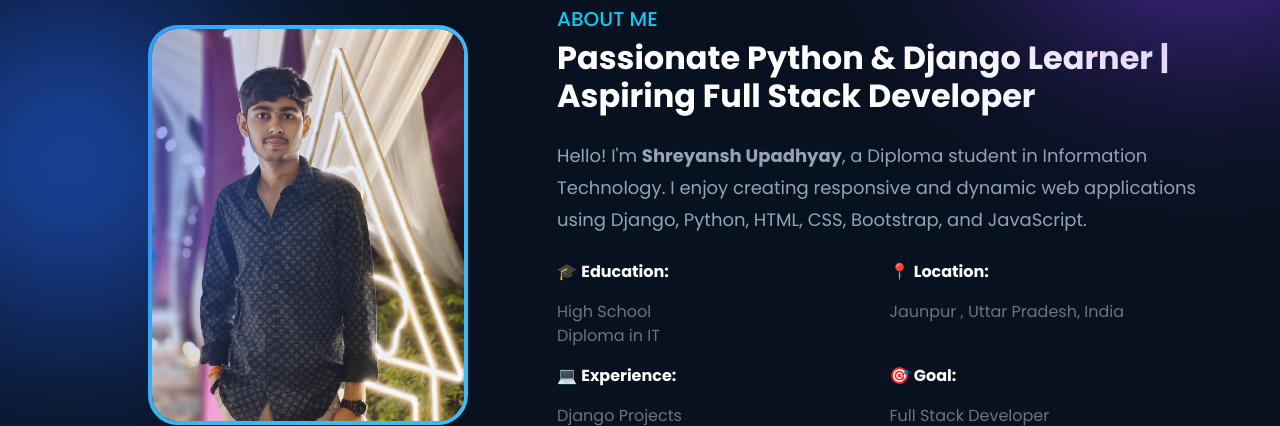
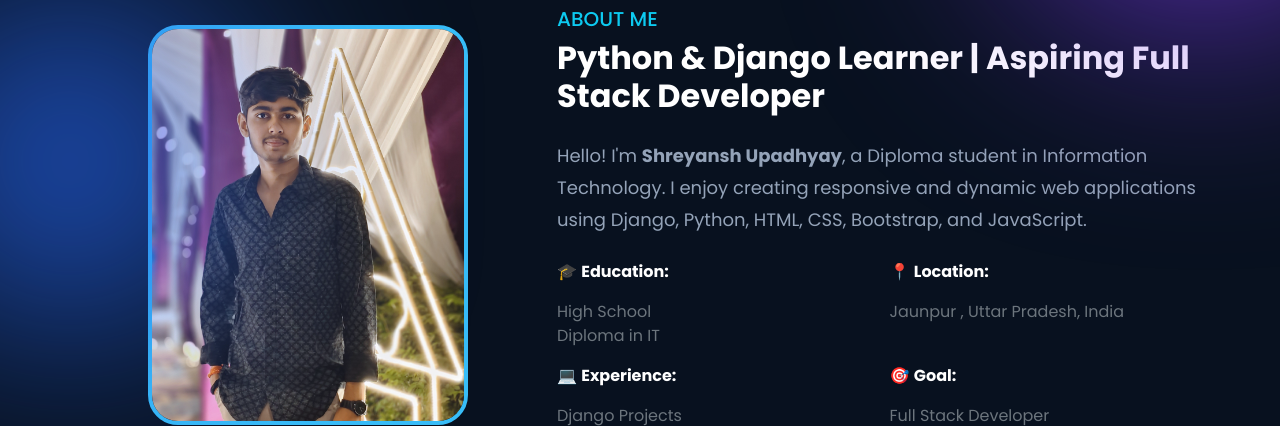
Before and after one commit to upadhyayshreyansh629-boop/django-portfolio-fixed, a Django app: page /about/ in a window 1280 px wide. Shown: the part 89-515 px from the top of the page. Run offline with Django 5.2, Linux system fonts and the light colour scheme; data comes from the database, SQL or seed files in the repository.

Commit message:
Update portfolio

```diff
--- a/myapp/templates/about.html
+++ b/myapp/templates/about.html
@@ -27,7 +27,7 @@ About
                 </h5>
 
                 <h2 class="fw-bold mb-4">
-                    Passionate Python & Django Learner | Aspiring Full Stack Developer
+                     Python & Django Learner | Aspiring Full Stack Developer
                 </h2>
 
                 <p class="about-text">
```
